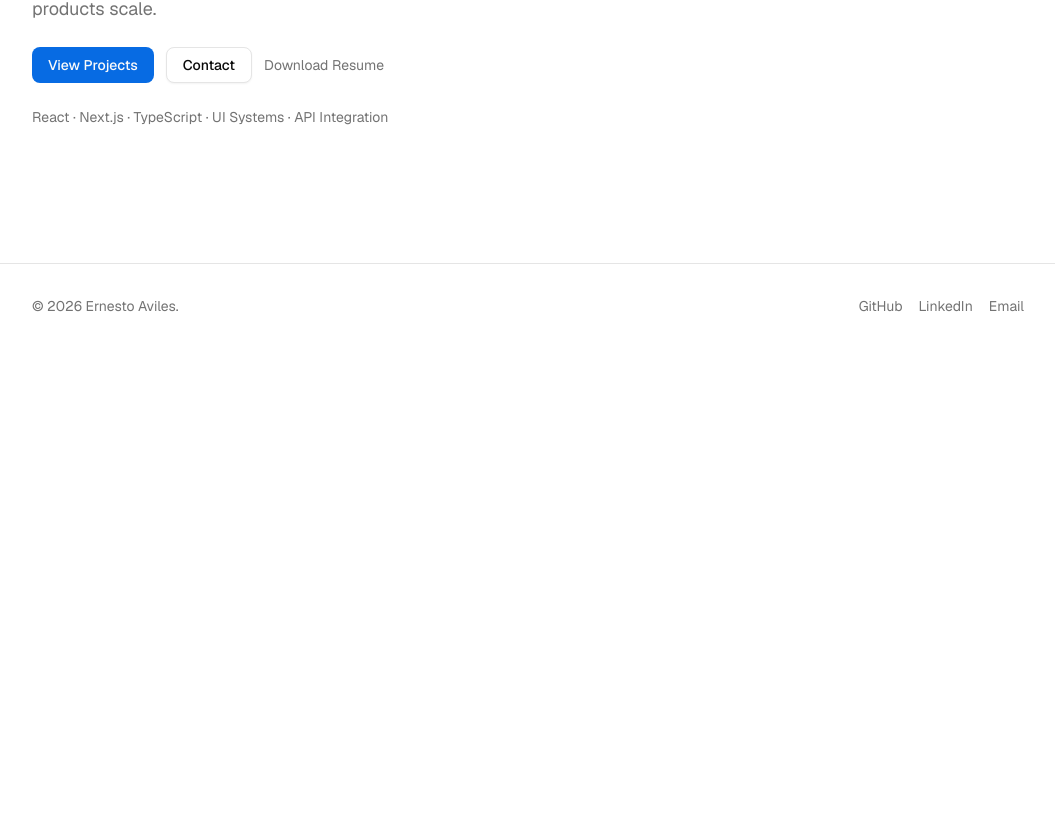
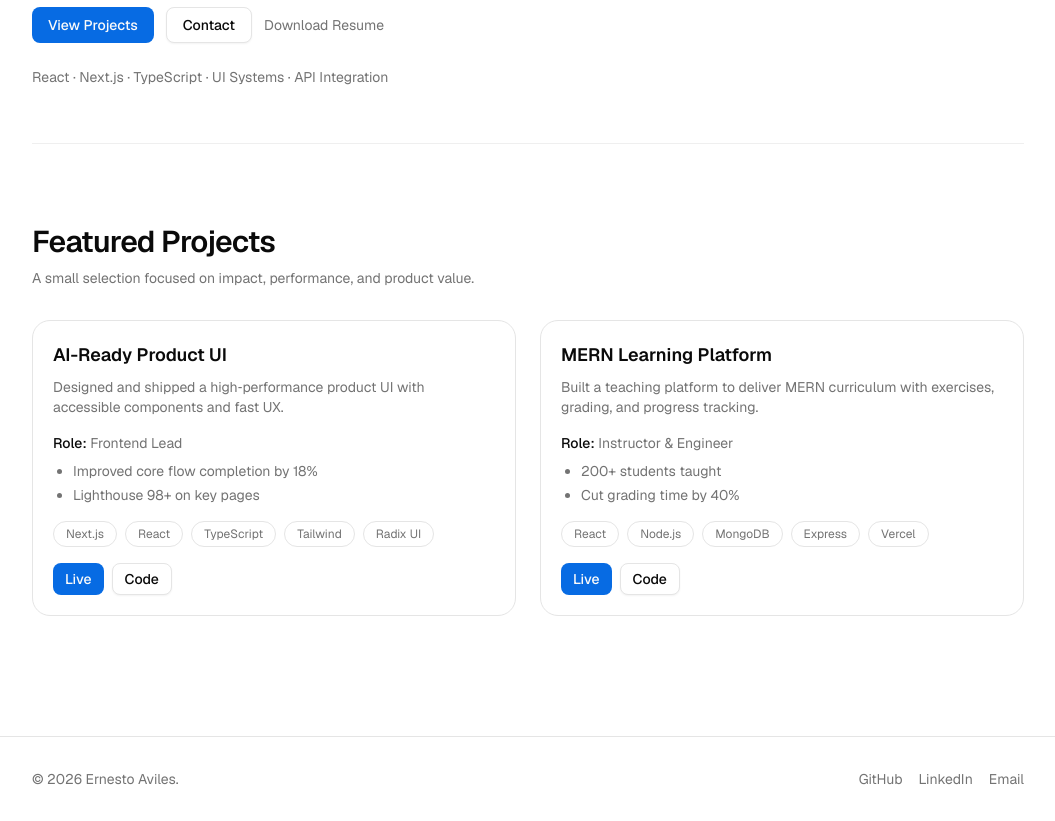
Before and after one commit to Eavilesz/portfolio, a Next.js app: page / in a window 1280 px wide. Shown: the part 452-1273 px from the top of the page, without its empty margins (112-1167 px from the left). Before the commit the page ends 800 px from the top, so only its background shows below. Built offline with nearby package versions, Linux system fonts and the light colour scheme.

Commit message:
Added projects section

```diff
--- a/src/app/page.tsx
+++ b/src/app/page.tsx
@@ -1,9 +1,11 @@
 import { HeroSection } from "@/components/sections/hero-section";
+import { ProjectsSection } from "@/components/sections/projects-section";
 
 export default function Home() {
   return (
-    <>
+    <div className="divide-y divide-border/60">
       <HeroSection />
-    </>
+      <ProjectsSection />
+    </div>
   );
 }
--- a/src/components/sections/hero-section.tsx
+++ b/src/components/sections/hero-section.tsx
@@ -4,7 +4,7 @@ import { Button } from "@/components/ui/button";
 
 export function HeroSection() {
   return (
-    <section className="py-16 md:py-24">
+    <section className="py-10 md:py-14">
       <div className="flex flex-col gap-6">
         <div className="flex flex-wrap items-center gap-2 text-sm text-muted-foreground">
           <span className="rounded-full border px-3 py-1">MERN Instructor</span>
--- /dev/null
+++ b/src/components/sections/projects-section.tsx
@@ -0,0 +1,72 @@
+import Link from "next/link";
+
+import { Button } from "@/components/ui/button";
+import { featuredProjects } from "@/content/projects";
+
+export function ProjectsSection() {
+  return (
+    <section id="projects" className="py-12 md:py-20">
+      <div className="flex flex-col gap-8">
+        <div className="flex items-end justify-between gap-4">
+          <div>
+            <h2 className="text-2xl font-semibold tracking-tight sm:text-3xl">
+              Featured Projects
+            </h2>
+            <p className="mt-2 text-sm text-muted-foreground">
+              A small selection focused on impact, performance, and product
+              value.
+            </p>
+          </div>
+        </div>
+
+        <div className="grid gap-6 md:grid-cols-2">
+          {featuredProjects.map((project) => (
+            <article
+              key={project.title}
+              className="flex h-full flex-col gap-4 rounded-2xl border p-5"
+            >
+              <div className="space-y-2">
+                <h3 className="text-lg font-semibold">{project.title}</h3>
+                <p className="text-sm text-muted-foreground">
+                  {project.description}
+                </p>
+              </div>
+
+              <div className="space-y-2 text-sm">
+                <p className="text-muted-foreground">
+                  <span className="font-medium text-foreground">Role:</span>{" "}
+                  {project.role}
+                </p>
+                <ul className="list-disc space-y-1 pl-5 text-muted-foreground">
+                  {project.impact.map((item) => (
+                    <li key={item}>{item}</li>
+                  ))}
+                </ul>
+              </div>
+
+              <div className="flex flex-wrap gap-2">
+                {project.stack.map((tech) => (
+                  <span
+                    key={tech}
+                    className="rounded-full border px-3 py-1 text-xs text-muted-foreground"
+                  >
+                    {tech}
+                  </span>
+                ))}
+              </div>
+
+              <div className="mt-auto flex flex-wrap gap-2">
+                <Button asChild size="sm">
+                  <Link href={project.links.live}>Live</Link>
+                </Button>
+                <Button asChild size="sm" variant="outline">
+                  <Link href={project.links.code}>Code</Link>
+                </Button>
+              </div>
+            </article>
+          ))}
+        </div>
+      </div>
+    </section>
+  );
+}
--- /dev/null
+++ b/src/content/projects.ts
@@ -0,0 +1,29 @@
+export const featuredProjects = [
+  {
+    title: "AI-Ready Product UI",
+    description:
+      "Designed and shipped a high‑performance product UI with accessible components and fast UX.",
+    impact: [
+      "Improved core flow completion by 18%",
+      "Lighthouse 98+ on key pages",
+    ],
+    role: "Frontend Lead",
+    stack: ["Next.js", "React", "TypeScript", "Tailwind", "Radix UI"],
+    links: {
+      live: "https://example.com",
+      code: "https://github.com/your-username/project",
+    },
+  },
+  {
+    title: "MERN Learning Platform",
+    description:
+      "Built a teaching platform to deliver MERN curriculum with exercises, grading, and progress tracking.",
+    impact: ["200+ students taught", "Cut grading time by 40%"],
+    role: "Instructor & Engineer",
+    stack: ["React", "Node.js", "MongoDB", "Express", "Vercel"],
+    links: {
+      live: "https://example.com",
+      code: "https://github.com/your-username/project",
+    },
+  },
+] as const;
```
